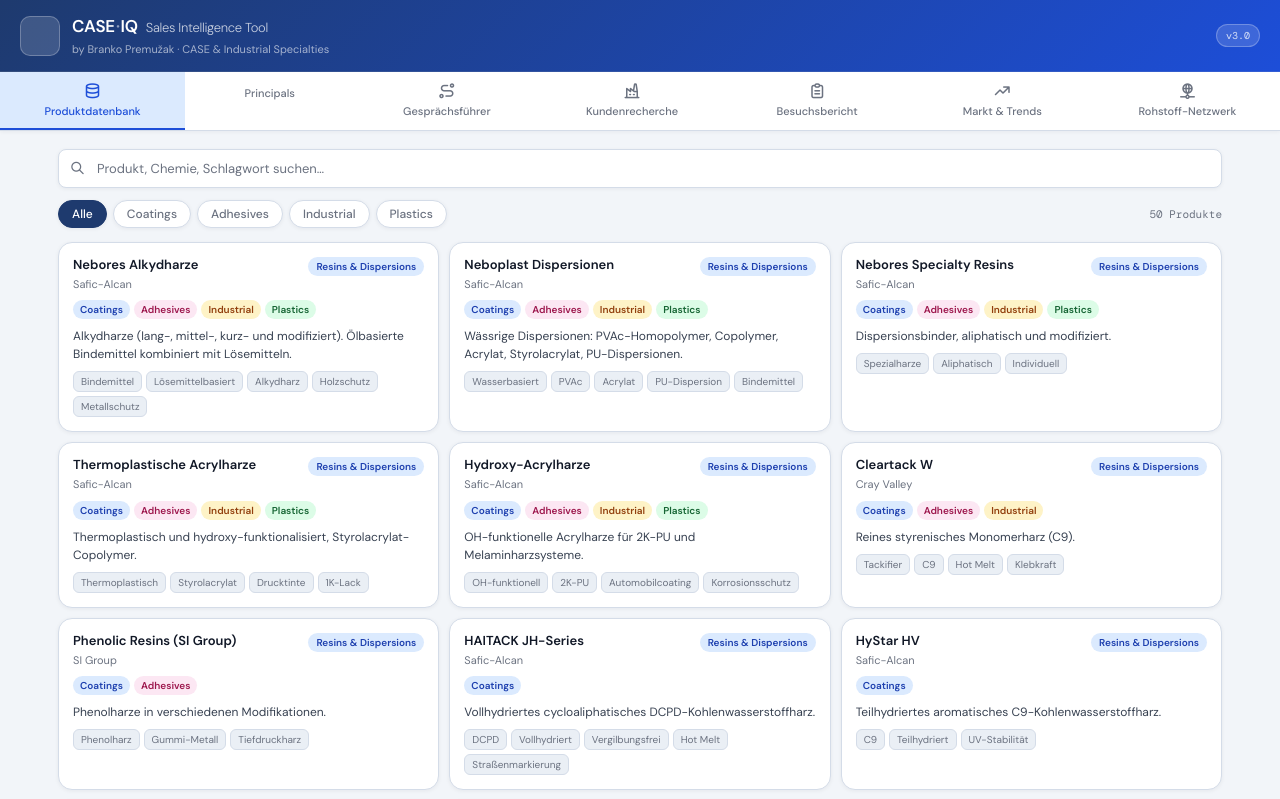
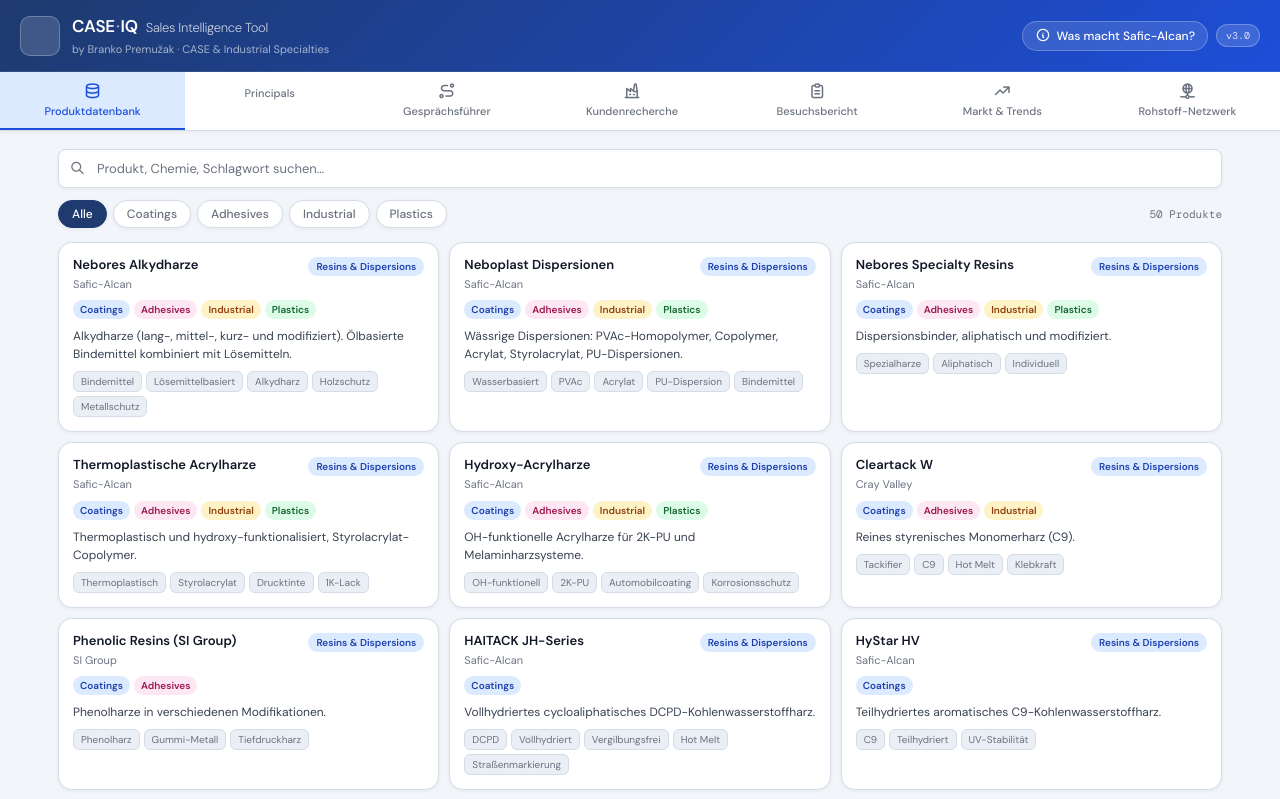
Before and after one commit to KetoBranko/CASEIQ, a React (Vite) app: page / in a window 1280 px wide. Shown: the top 799 px of the page. Built offline with nearby package versions, Linux system fonts and the light colour scheme.

Commit message:
feat: Quick-Info-Button 'Was macht Safic-Alcan?' im Header

```diff
--- a/src/App.css
+++ b/src/App.css
@@ -57,6 +57,62 @@
   display: flex;
   align-items: center;
   gap: 8px;
+}
+
+.about-wrap { position: relative; }
+
+.about-btn {
+  display: flex;
+  align-items: center;
+  gap: 6px;
+  padding: 6px 12px;
+  background: rgba(255,255,255,0.12);
+  border: 1px solid rgba(255,255,255,0.25);
+  border-radius: 20px;
+  color: #fff;
+  font-size: 12px;
+  font-weight: 500;
+  transition: all 0.15s;
+}
+.about-btn:hover { background: rgba(255,255,255,0.22); }
+.about-btn i { font-size: 15px; }
+
+.about-popover {
+  position: absolute;
+  top: 100%;
+  right: 0;
+  margin-top: 8px;
+  width: 360px;
+  background: #fff;
+  border: 1px solid var(--border);
+  border-radius: var(--radius-lg);
+  box-shadow: var(--shadow-md);
+  padding: 16px;
+  z-index: 100;
+  text-align: left;
+}
+
+.about-popover-title {
+  display: flex;
+  align-items: center;
+  gap: 7px;
+  font-size: 13px;
+  font-weight: 700;
+  color: var(--text);
+  margin-bottom: 10px;
+}
+
+.about-popover-text {
+  font-size: 12.5px;
+  color: var(--text2);
+  line-height: 1.6;
+  margin: 0 0 10px;
+}
+.about-popover-text:last-child { margin-bottom: 0; }
+
+@media (max-width: 700px) {
+  .about-btn span { display: none; }
+  .about-popover { right: -60px; width: 280px; }
 }
 
 .header-badge {
--- a/src/App.jsx
+++ b/src/App.jsx
@@ -32,11 +32,14 @@
   const [tab, setTab] = useState('db')
   const [principalTab, setPrincipalTab] = useState('hydrolar')
   const [menuOpen, setMenuOpen] = useState(false)
+  const [aboutOpen, setAboutOpen] = useState(false)
   const menuRef = useRef(null)
+  const aboutRef = useRef(null)
 
   useEffect(() => {
     const handler = e => {
       if (menuRef.current && !menuRef.current.contains(e.target)) setMenuOpen(false)
+      if (aboutRef.current && !aboutRef.current.contains(e.target)) setAboutOpen(false)
     }
     document.addEventListener('mousedown', handler)
     return () => document.removeEventListener('mousedown', handler)
@@ -60,6 +63,31 @@
           </div>
         </div>
         <div className="header-right">
+          <div className="about-wrap" ref={aboutRef}>
+            <button className="about-btn" onClick={() => setAboutOpen(o => !o)} title="Was macht Safic-Alcan?">
+              <i className="ti ti-info-circle" />
+              <span>Was macht Safic-Alcan?</span>
+            </button>
+            {aboutOpen && (
+              <div className="about-popover">
+                <div className="about-popover-title">
+                  <i className="ti ti-building" /> Safic-Alcan – kurz erklärt
+                </div>
+                <p className="about-popover-text">
+                  Safic-Alcan ist ein internationales Distributionshaus für Spezialchemikalien mit eigenem
+                  Lager, eigener Logistik und technischer Beratung. Wir vertreten namhafte Hersteller
+                  (Principals) aus den Bereichen CASE (Coatings, Adhesives, Sealants, Elastomers), Kunststoffe,
+                  Kosmetik, Pharma und weiteren Industriesegmenten und bringen deren Rohstoffe – von
+                  Bindemitteln und Additiven bis zu Pigmenten und Spezialchemikalien – zum Kunden, inklusive
+                  technischem Support, Formulierungsberatung und zuverlässiger Versorgungssicherheit.
+                </p>
+                <p className="about-popover-text">
+                  Wir sind also nicht nur „Verkäufer", sondern Bindeglied zwischen Herstellern und
+                  Verarbeitern, mit eigenem Lagerbestand vor Ort und direktem Zugriff auf Labor-/Anwendungstechnik.
+                </p>
+              </div>
+            )}
+          </div>
           <div className="header-badge">v3.0</div>
         </div>
       </header>
```
